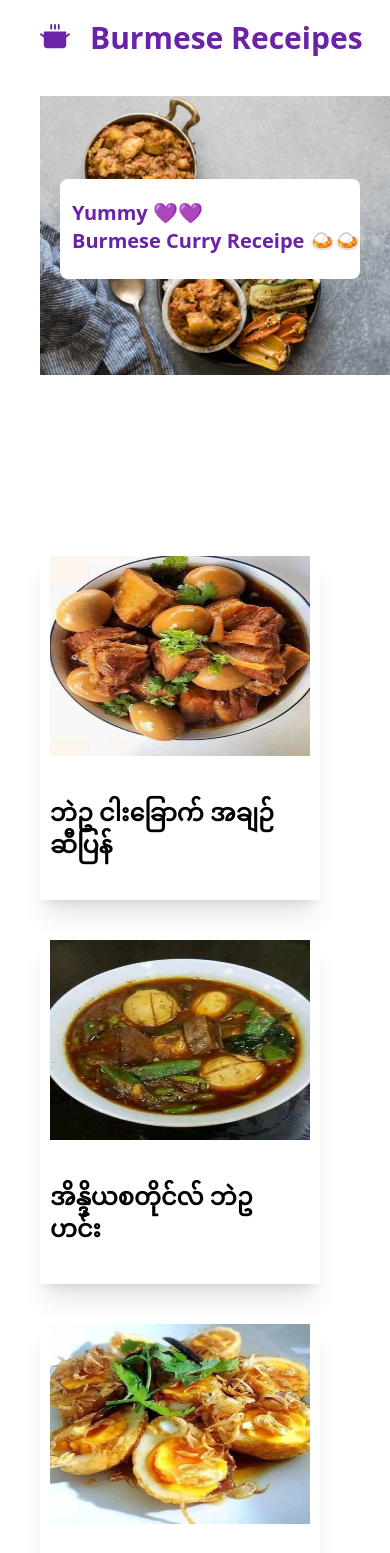
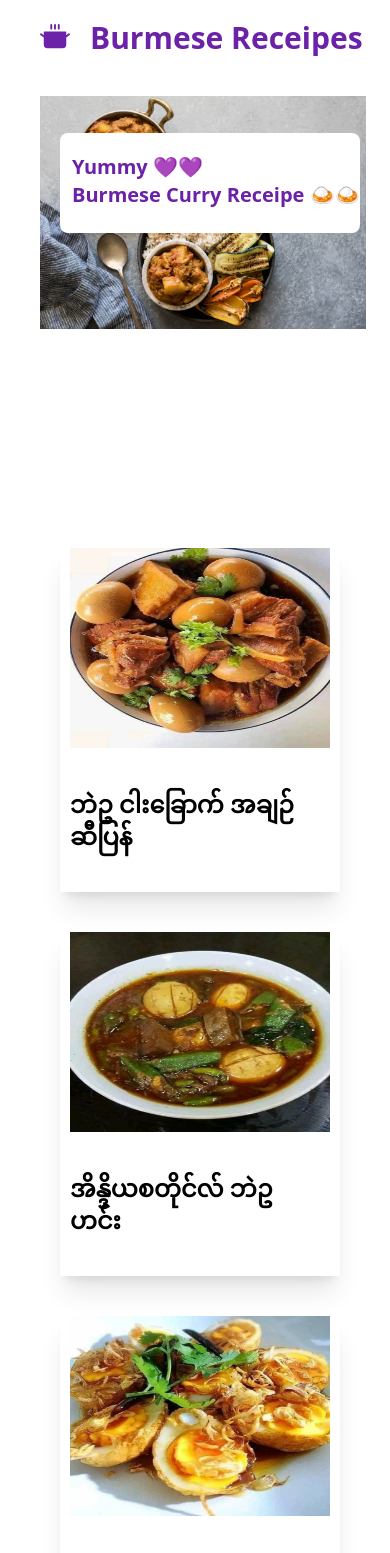
Before and after one commit to Hanna1997-del/burmese-receipe, a Next.js app: page / in a window 390 px wide. Shown: the top 1553 px of the page. Built offline with nearby package versions, Linux system fonts and the light colour scheme.

Commit message:
fix responsive

```diff
--- a/src/components/banner.tsx
+++ b/src/components/banner.tsx
@@ -5,7 +5,7 @@ interface BannerProps {
 const Banner: React.FC<BannerProps> = () => {
     return (
         <div className="w-screen h-[400px] mt-10">
-           <div className="max-w-[1240px] max-h-[500px] relative">
+           <div className=" max-w-[400px] max-h-[300px] mr-16 lg:max-w-[1240px] lg:max-h-[500px] relative">
             <img src={"/images/BurmeseCurry.jpg"} className="w-full max-h-[400px]" alt="banner" />
 
             <div className="absolute pt-5 pl-3 w-[300px] h-[100px] font-bold text-xl text-purple-800 bg-white bottom-24 left-5 rounded-lg">
--- a/src/pages/Receipe/index.tsx
+++ b/src/pages/Receipe/index.tsx
@@ -17,7 +17,8 @@ const Receipe:React.FC<ReceipeProps> = () => {
 
     return (
         <>
-        <div className=" grid md:grid-cols-2 lg:grid-cols-3 md:gap-8 lg:gap-10 mt-5 lg:mt-16">
+        <div className=" grid md:grid-cols-2 ml-5 lg:grid-cols-3 md:gap-8 lg:gap-10 mt-3 lg:mt-16">
+
         {Receipes.slice(0,visible).map((receipe, index)=>(
          <div className="flex md:gap-1 lg:gap-5 max-w-[280px] max-h-[500px]  justify-center items-center mt-10 shadow-xl"  key={index}>
 
```
